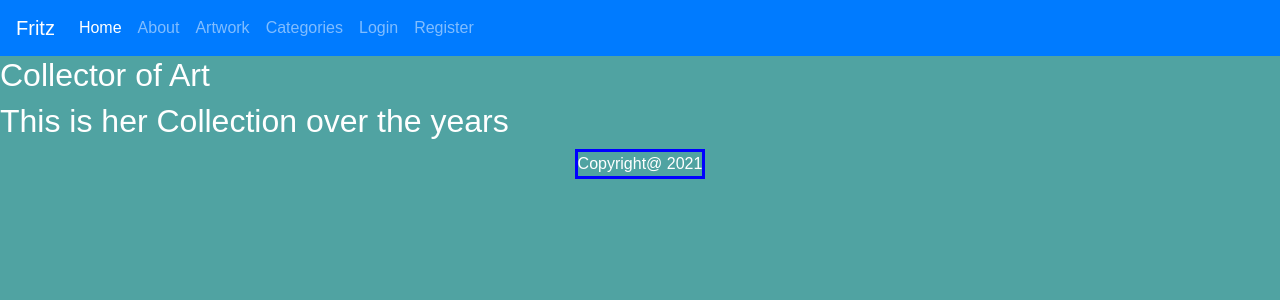
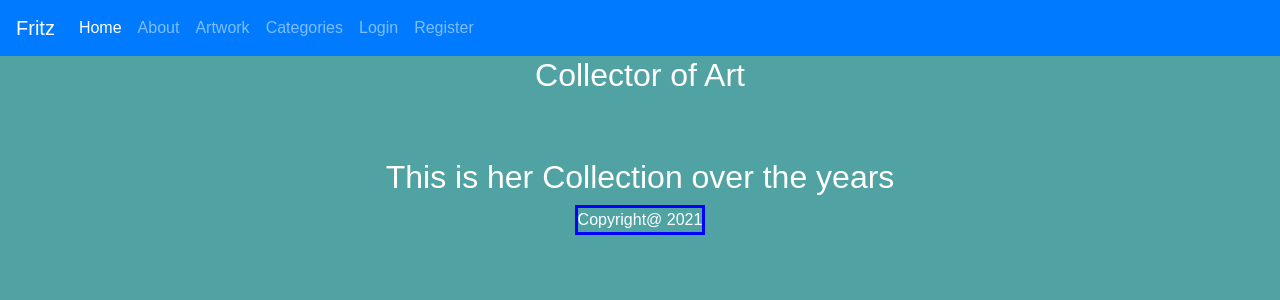
Before and after one commit to Akira957/Sarah-Fritz, a React (Create React App) app in the folder Client/: page / in a window 1280 px wide. Shown: the top 300 px of the page. Built offline with nearby package versions, Linux system fonts and the light colour scheme.

Commit message:
added css files to pages and put login and register in their own folders

```diff
--- a/Client/src/App.js
+++ b/Client/src/App.js
@@ -6,8 +6,8 @@ import Artwork from "./pages/Artwork";
 import Categories from "./pages/Categories";
 import Main from "./pages/Main";
 import Navigation from "./components/Navigation";
-import Login from "./pages/Login";
-import Register from "./pages/Register";
+import Login from "./pages/Login/Login";
+import Register from "./pages/Register/Register";
 
 
 function App() {
--- /dev/null
+++ b/Client/src/pages/About.css
@@ -0,0 +1,8 @@
+h1 {
+    text-align: center;
+}
+
+.about {
+    text-align: center;
+    margin: 5rem;
+}
--- a/Client/src/pages/About.js
+++ b/Client/src/pages/About.js
@@ -1,5 +1,6 @@
 import React, { Component } from 'react';
 import Footer from "../components/Footer";
+import "./About.css";
 
 class About extends Component {
     render() {
@@ -7,7 +8,7 @@ class About extends Component {
             <div>
                 <h1>About Sarah Fritz</h1>
 
-                <p>Sarah Fritz has collected art for 40 years. It is one of her favorite hobbies that she ahs stuck wiht for a very long time. She can tell you where all of her art originates from in her own memory.</p>
+                <p className="about">Sarah Fritz has collected art for 40 years. It is one of her favorite hobbies that she's with for a very long time. She can tell you where all of her art originates from in her own memory.</p>
                 <Footer />
             </div>
         )
--- /dev/null
+++ b/Client/src/pages/Categories.css
@@ -0,0 +1,3 @@
+.category {
+    text-align: center;
+}
--- a/Client/src/pages/Categories.js
+++ b/Client/src/pages/Categories.js
@@ -1,5 +1,6 @@
 import React, { useState } from 'react';
 import Footer from "../components/Footer";
+import "./Categories.css";
 
 function Categories() {
 
@@ -13,7 +14,7 @@ function Categories() {
         <div>
             <h1>Artwork Categories</h1>
             <br />
-            <h3>All of her art is Separated into these different categories</h3>
+            <h3 className="category">All of her art is Separated into these different categories</h3>
             <Footer />
         </div>
     )
--- /dev/null
+++ b/Client/src/pages/Home.css
@@ -0,0 +1,8 @@
+.title {
+    text-align: center;
+}
+
+.intro {
+    text-align: center;
+    margin-top: 4rem;
+}
--- a/Client/src/pages/Home.js
+++ b/Client/src/pages/Home.js
@@ -1,12 +1,13 @@
 import React, { Component } from "react";
 import Footer from "../components/Footer";
+import "./Home.css";
 
 class Home extends Component {
     render() {
         return (
             <div>
-                <h2>Collector of Art</h2>
-                <h2>This is her Collection over the years</h2>
+                <h2 className="title">Collector of Art</h2>
+                <h2 className="intro">This is her Collection over the years</h2>
                 <Footer />
             </div>
         )
--- a/Client/src/pages/Main.js
+++ b/Client/src/pages/Main.js
@@ -4,8 +4,8 @@ import Home from "./Home";
 import About from "./About";
 import Artwork from "./Artwork";
 import Categories from "./Categories";
-import Login from "./Login";
-import Register from "./Register";
+import Login from "./Login/Login";
+import Register from "./Register/Register";
 
 
 class Main extends Component {
```
Also changed, not shown: Client/src/pages/Login/Login.js (renamed from Client/src/pages/Login.js), Client/src/pages/Login/login.css (renamed from Client/src/pages/login.css), Client/src/pages/Register/Register.js (renamed from Client/src/pages/Register.js), Client/src/pages/Register/register.css (renamed from Client/src/pages/register.css).
